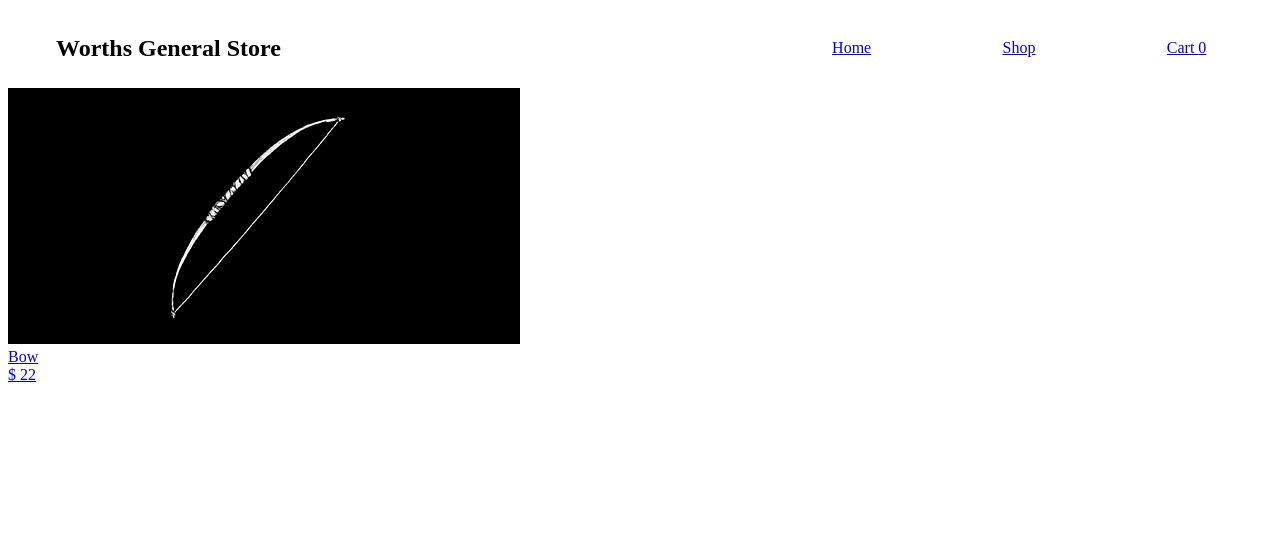
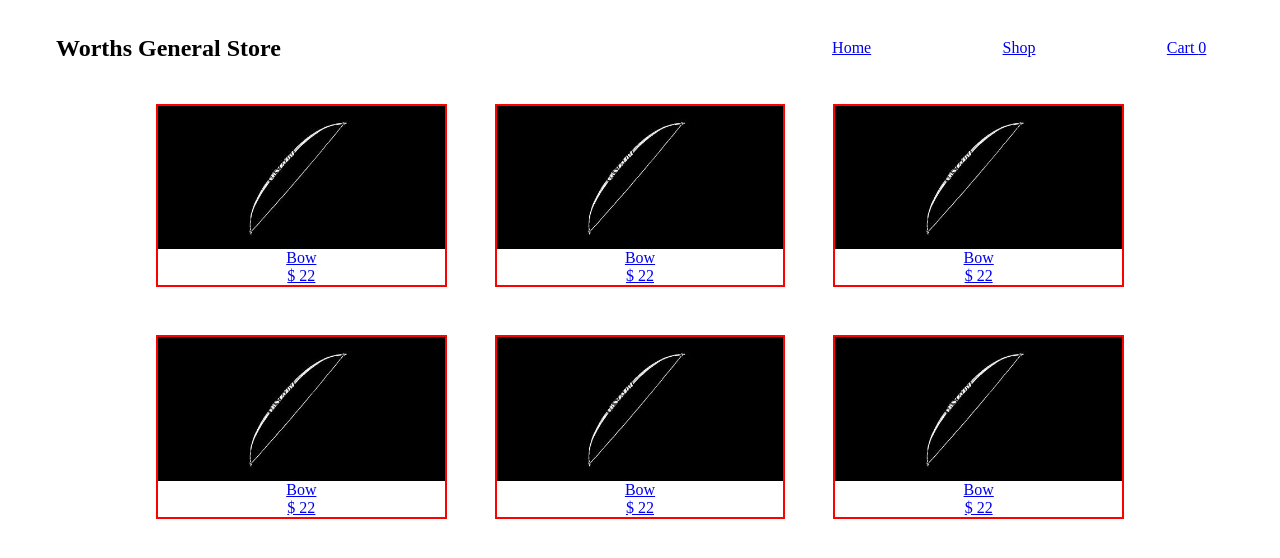
Before and after one commit to srirajbura16/shopping-cart, a React (Create React App) app: page /shop in a window 1280 px wide. Shown: the top 558 px of the page. Built offline with nearby package versions, Linux system fonts and the light colour scheme.

Commit message:
added cart items comp

```diff
--- a/src/components/App.css
+++ b/src/components/App.css
@@ -38,37 +38,46 @@ nav h1 {
 
 /* ------HOME---------------- */
 
-.App-logo {
-  height: 40vmin;
-  pointer-events: none;
+/* ------SHOP---------------- */
+.shop {
+  width: 1000px;
+  margin: 0 auto;
 }
 
-@media (prefers-reduced-motion: no-preference) {
-  .App-logo {
-    animation: App-logo-spin infinite 20s linear;
-  }
+.products {
+  display: grid;
+  grid-template-columns: repeat(3, 1fr);
+  grid-row-gap: 1rem;
+  grid-column-gap: 1rem;
+  align-items: center;
+  grid-template-rows: repeat(3, 1fr);
 }
 
-.App-header {
-  background-color: #282c34;
-  min-height: 100vh;
-  display: flex;
-  flex-direction: column;
-  align-items: center;
-  justify-content: center;
-  font-size: calc(10px + 2vmin);
-  color: white;
+/* ------SHOP---------------- */
+
+/* ------PRODUCT---------------- */
+.Product {
+  text-align: center;
+  border: 2px solid red;
+  margin: 1rem;
 }
 
-.App-link {
-  color: #61dafb;
+.product-img {
+  /* width: 350px; */
 }
 
-@keyframes App-logo-spin {
-  from {
-    transform: rotate(0deg);
-  }
-  to {
-    transform: rotate(360deg);
-  }
+.product-img img {
+  max-width: 100%;
+  max-height: 100%;
+  display: block;
 }
+
+/* ------PRODUCT---------------- */
+
+/* ------CART---------------- */
+.cart-products {
+  /* display: flex;
+  flex-wrap: wrap; */
+}
+
+/* ------CART---------------- */
--- a/src/components/Cart.js
+++ b/src/components/Cart.js
@@ -5,14 +5,13 @@ import Product from './Product';
 
 function Cart(props) {
   const [cartItems, setCartItems] = useContext(ItemsContext);
-  const [total, setTotal] = useState(0);
 
   function showTotal() {
-    let t = 0;
+    let total = 0;
     cartItems.forEach((item) => {
-      t += item.price * item.amount;
+      total += item.price * item.amount;
     });
-    return t;
+    return total;
   }
 
   return (
--- a/src/items.js
+++ b/src/items.js
@@ -2,6 +2,31 @@ import { nanoid } from 'nanoid';
 import './assets/m1899.jpg';
 
 let items = [
+  {
+    title: 'Bow',
+    price: 22,
+    id: nanoid(),
+  },
+  {
+    title: 'Bow',
+    price: 22,
+    id: nanoid(),
+  },
+  {
+    title: 'Bow',
+    price: 22,
+    id: nanoid(),
+  },
+  {
+    title: 'Bow',
+    price: 22,
+    id: nanoid(),
+  },
+  {
+    title: 'Bow',
+    price: 22,
+    id: nanoid(),
+  },
   {
     title: 'Bow',
     price: 22,
```
Also changed, not shown: src/components/CartItems.js (added, +17 -0 lines).
